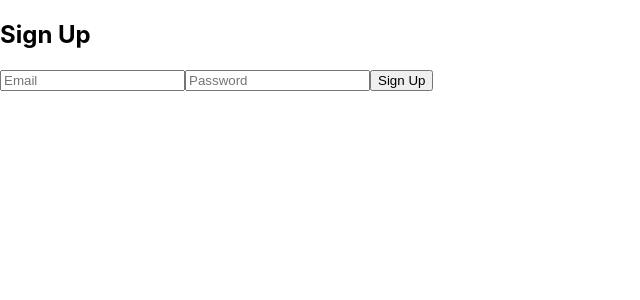
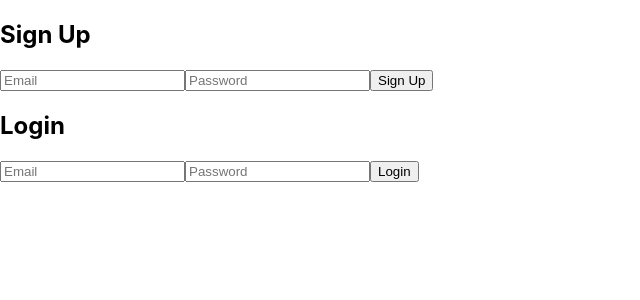
Before and after one commit to trg0124/FantasticFour, a React (Create React App) app in the folder frontend/studyhub/: page / in a window 1280 px wide. Shown: the top 300 px of the page, without its empty margins (0-640 px from the left). Built offline with nearby package versions, Linux system fonts and the light colour scheme.

Commit message:
Deployed the website and added working signup/login functionality

```diff
--- a/frontend/studyhub/src/App.js
+++ b/frontend/studyhub/src/App.js
@@ -1,11 +1,12 @@
 import Signup from './components/Auth/Signup';
+import Login from './components/Auth/Login';
 import logo from './logo.svg';
 import './App.css';
 
 function App() {
   return (
     <div>
-      <Signup />
+      <Signup /> <Login />
     </div>
   );
 }
```
Also changed, not shown: frontend/studyhub/firebase.json (added), 2 other files (tests, documents, lock files or other folders).
